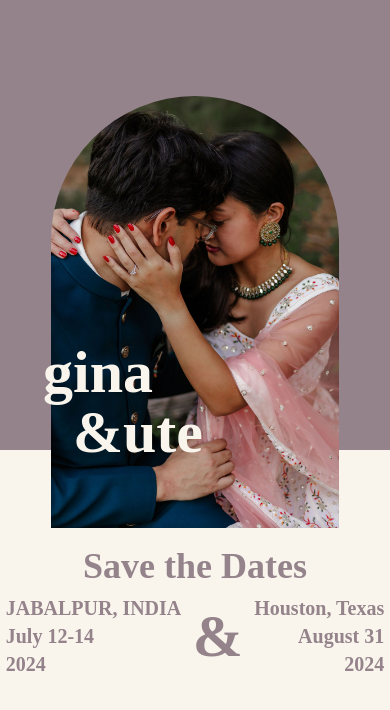
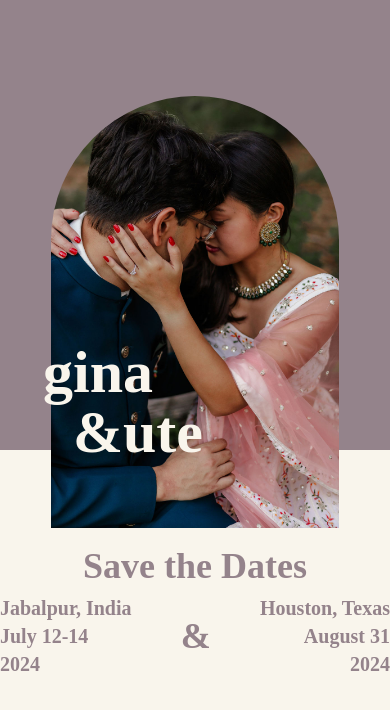
Before and after one commit to UnevenMike/wedding-ute-gina, an Astro site: page / in a window 390 px wide. Built offline with nearby package versions, Linux system fonts and the light colour scheme; Astro itself is replaced by a stand-in of ours; a web font is replaced by a local one.

Commit message:
test mobile spacing.

```diff
--- a/src/pages/index.astro
+++ b/src/pages/index.astro
@@ -34,13 +34,13 @@
     <div
       class="mx-auto max-w-[600px] flex font-plain text-wedding-purple items-center font-bold text-xl justify-around"
     >
-      <div>
-        JABALPUR, INDIA <br />
+      <div class="flex-grow">
+        Jabalpur, India <br />
         July 12-14 <br />
         2024
       </div>
-      <div class="font-fancy text-6xl text-center">&</div>
-      <div class="text-right">
+      <div class="font-fancy text-4xl md:text-6xl text-center">&</div>
+      <div class="text-right flex-grow">
         Houston, Texas <br />
         August 31 <br />
         2024
```
